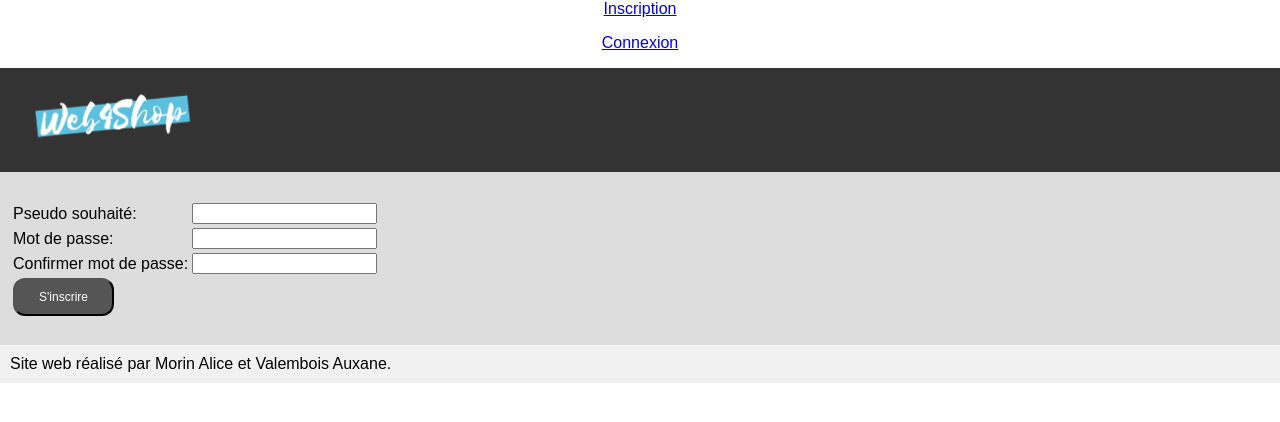
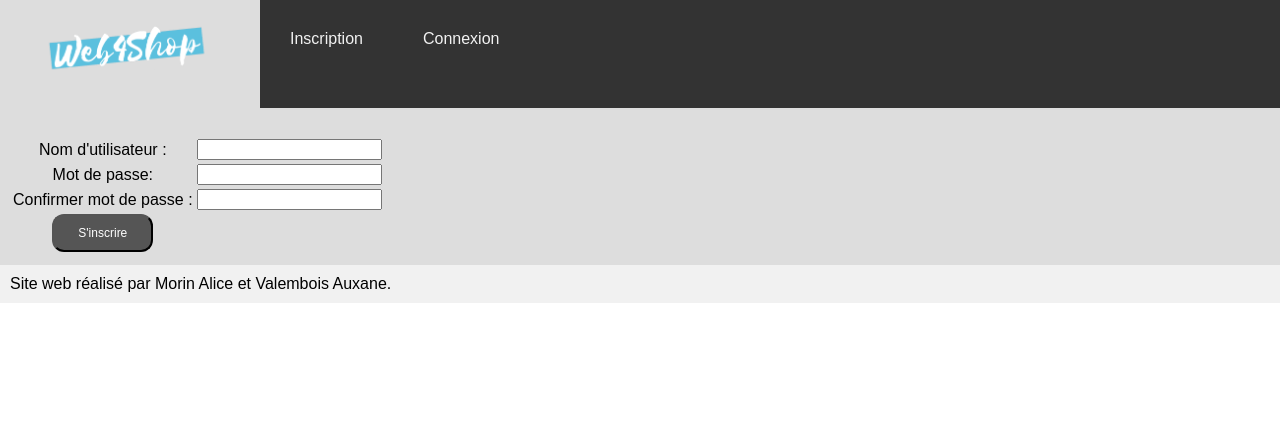
Before and after one commit to pipoujupiter/e-commerce-, a PHP site: page /index.php?action=inscription in a window 1280 px wide. Shown: the top 422 px of the page. Run offline with PHP 8.4, Linux system fonts and the light colour scheme; the visitor is signed in with stand-in values (Sample User, id 1).

Commit message:
mise à jour des boutons de connexion et inscription dans le bandeau

```diff
--- a/Contenu/style.css
+++ b/Contenu/style.css
@@ -22,7 +22,7 @@
     display: block;
     color: #f2f2f2;
     text-align: center;
-    padding: 14px 16px;
+    padding: 14px 30px;
     text-decoration: none;
   }
 
@@ -51,6 +51,7 @@ img{
     max-width: 200px;
     height: auto;
 }
+
 
 div.polaroid {
     margin-left:44%;
--- a/Vue/gabarit.php
+++ b/Vue/gabarit.php
@@ -1,3 +1,18 @@
+
+<!doctype html>
+<html lang="fr">
+  <head>
+    <meta charset="utf-8">
+    <link rel="stylesheet" href="Contenu/style.css">
+    <title><?=$titre?></title>
+    <script type="text/javascript" scr="Contenu/script.js">
+    </script>
+  </head>
+
+
+    <header>
+      <div class="topnav">
+        <a href="index.php"><img class="logo" src="Contenu/images/logo.png"/></a>
         <?php
 
             if(!isset($_SESSION['logged'])){
@@ -7,7 +22,7 @@ if(!isset($_SESSION['logged'])){
             if($_SESSION['logged']){
               echo ("<a href= \"index.php?action=inscription\">");
               echo ("<p>Déconnexion</p></a>");
-  echo ('Profil: '.$_SESSION["pseudo"]);
+              // echo ('Utilisateur : '.$_SESSION["pseudo"]);
             }
 
             else{
@@ -17,19 +32,6 @@ else{
               echo ("<p>Connexion</p></a>");
             }
           ?>
-
-<!doctype html>
-<html lang="fr">
-  <head>
-    <meta charset="utf-8">
-    <link rel="stylesheet" href="Contenu/style.css">
-    <title><?=$titre?></title>
-  </head>
-
-
-    <header>
-      <div class="topnav">
-        <a href="index.php"><img src="Contenu/images/logo.png"/></a>
       </div>
     </header>
 
--- a/Vue/vueConnexion.php
+++ b/Vue/vueConnexion.php
@@ -2,8 +2,8 @@
 
 <form action="index.php?action=connexion" method="POST">
     <table>
-        <tr><td>Pseudo souhaité:</td><td><input type="text" name="pseudoConnexion"></td></tr>
-        <tr><td>Mot de passe:</td><td><input type="password" name="mdpConnexion"></td></tr>
+        <tr><td>Nom d'utilisateur :</td><td><input type="text" name="pseudoConnexion" ></td></tr>
+        <tr><td>Mot de passe :</td><td><input type="password" name="mdpConnexion"></td></tr>
         <br/>
         <tr><td><input class="button" type="submit" name="validerConnexion" value="Se connecter">
     </table>
--- a/Vue/vueInscription.php
+++ b/Vue/vueInscription.php
@@ -2,9 +2,9 @@
 
 <form action="index.php?action=inscription" method="POST">
     <table>
-        <tr><td>Pseudo souhaité:</td><td><input type="text" name="pseudoInscription"></td></tr>
+        <tr><td>Nom d'utilisateur :</td><td><input type="text" name="pseudoInscription" ></td></tr>
         <tr><td>Mot de passe:</td><td><input type="password" name="mdpInscription"></td></tr>
-        <tr><td>Confirmer mot de passe:</td><td><input type="password" name="confirmerMdpInscription"></td></tr>
+        <tr><td>Confirmer mot de passe :</td><td><input type="password" name="confirmerMdpInscription"></td></tr>
         <br/>
-        <tr><td><input class="button" type="submit" name="validerInscription" value="S'inscrire">
+        <tr><td><input class="button" type="submit" name="validerInscription" value="S'inscrire" >
     </table>
--- a/Vue/vueProduit.php
+++ b/Vue/vueProduit.php
@@ -1,4 +1,4 @@
-<?php $this->titre='Produit';?>
+<?php $this->titre=$produit['name'];?>
 
 
 
```
Also changed, not shown: Contenu/script.js (added). Lines whose indentation alone changed are shown as unchanged.
